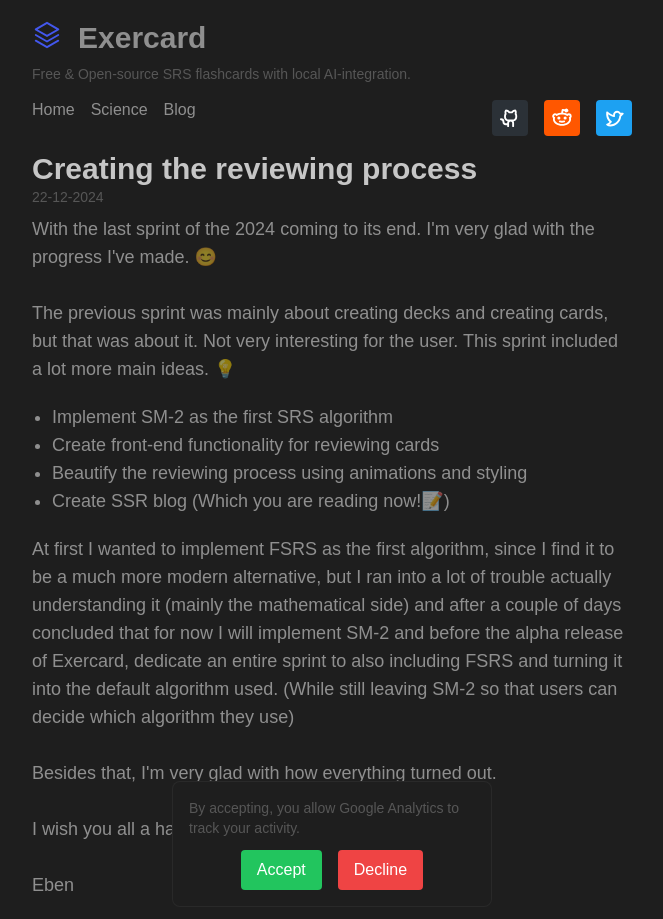
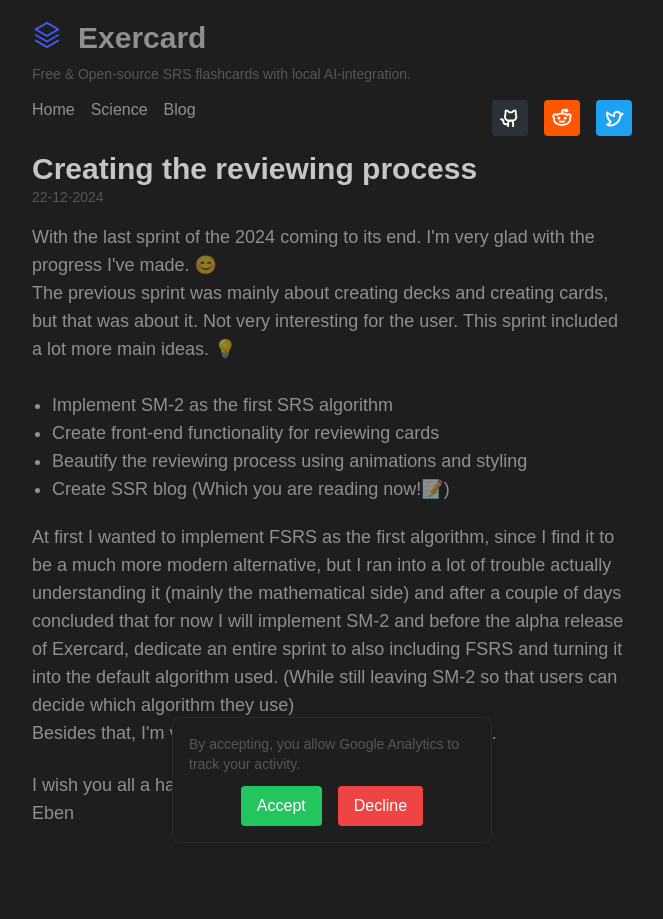
Before and after one commit to eben-vranken/exercard-web, a Next.js app: page /blog/creating-the-reviewing-cycle in a window 1280 px wide. Shown: the whole page, without its empty margins (308-971 px from the left). After the commit the page ends 855 px from the top, so only its background shows below. Built offline with nearby package versions, Linux system fonts and the light colour scheme; no server answers.

Commit message:
Added better styling to blogposts

```diff
--- a/app/blog/[slug]/page.tsx
+++ b/app/blog/[slug]/page.tsx
@@ -30,7 +30,7 @@
                 <section className="blog-content text-lg flex flex-col">
                     <section
                         dangerouslySetInnerHTML={{ __html: post.content }}
-                        className="flex flex-col [&>ul]:my-5 [&>ul]:list-disc [&>ul>li]:ml-5"
+                        className="flex flex-col [&>ul]:my-5 [&>ul]:list-disc [&>ul>li]:ml-5 [&>p]:my-2"
                     />
                 </section>
             </article>
--- a/data/blogposts.json
+++ b/data/blogposts.json
@@ -2,7 +2,7 @@
     {
         "id": "1",
         "title": "Hello World!",
-        "content": "<p>Introducing Exercard! This is a free, open-source flashcard app designed to make learning more efficient with personalized spaced repetition. With AI-powered features and cross-platform support, Exercard helps you study smarter and retain information better.<br><br> Stay tuned for more updates and a Merry Christmas! 🎄🎁</p> <figure><video width='500' poster='/blogpost/thumbnail/review_showcase_thumbnail.png' controls><source src='/blogpost/video/review_showcase.mp4' type='video/mp4'></video><figcaption>Exercard review showcase - Learn smarter with personalized spaced repetition.</figcaption></figure>",
+        "content": "<p>Introducing Exercard! This is a free, open-source flashcard app designed to make learning more efficient with personalized spaced repetition. With AI-powered features and cross-platform support, Exercard helps you study smarter and retain information better.<br> Stay tuned for more updates and a Merry Christmas! 🎄🎁</p> <figure><video width='500' poster='/blogpost/thumbnail/review_showcase_thumbnail.png' controls><source src='/blogpost/video/review_showcase.mp4' type='video/mp4'></video><figcaption>Exercard review showcase - Learn smarter with personalized spaced repetition.</figcaption></figure>",
         "date": "22-12-2024",
         "slug": "hello-world",
         "excerpt": "Who, What, Why. Merry Christmas 🎄🎁"
@@ -10,7 +10,7 @@
     {
         "id": "2",
         "title": "Creating the reviewing process",
-        "content": "<p>With the last sprint of the 2024 coming to its end. I'm very glad with the progress I've made. 😊<br><br>The previous sprint was mainly about creating decks and creating cards, but that was about it. Not very interesting for the user. This sprint included a lot more main ideas. 💡<ul><li>Implement SM-2 as the first SRS algorithm<li>Create front-end functionality for reviewing cards<li>Beautify the reviewing process using animations and styling<li>Create SSR blog (Which you are reading now!📝)</li></ul>At first I wanted to implement FSRS as the first algorithm, since I find it to be a much more modern alternative, but I ran into a lot of trouble actually understanding it (mainly the mathematical side) and after a couple of days concluded that for now I will implement SM-2 and before the alpha release of Exercard, dedicate an entire sprint to also including FSRS and turning it into the default algorithm used. (While still leaving SM-2 so that users can decide which algorithm they use)<br><br>Besides that, I'm very glad with how everything turned out.<br><br>I wish you all a happy 2025, I will see you next year<br><br>Eben</p>",
+        "content": "<p>With the last sprint of the 2024 coming to its end. I'm very glad with the progress I've made. 😊<br>The previous sprint was mainly about creating decks and creating cards, but that was about it. Not very interesting for the user. This sprint included a lot more main ideas. 💡<ul><li>Implement SM-2 as the first SRS algorithm<li>Create front-end functionality for reviewing cards<li>Beautify the reviewing process using animations and styling<li>Create SSR blog (Which you are reading now!📝)</li></ul>At first I wanted to implement FSRS as the first algorithm, since I find it to be a much more modern alternative, but I ran into a lot of trouble actually understanding it (mainly the mathematical side) and after a couple of days concluded that for now I will implement SM-2 and before the alpha release of Exercard, dedicate an entire sprint to also including FSRS and turning it into the default algorithm used. (While still leaving SM-2 so that users can decide which algorithm they use)<br>Besides that, I'm very glad with how everything turned out.</p><p>I wish you all a happy 2025,I will see you next year<br>Eben</p>",
         "date": "22-12-2024",
         "slug": "creating-the-reviewing-cycle",
         "excerpt": "Review of sprint cycle 2"
```
